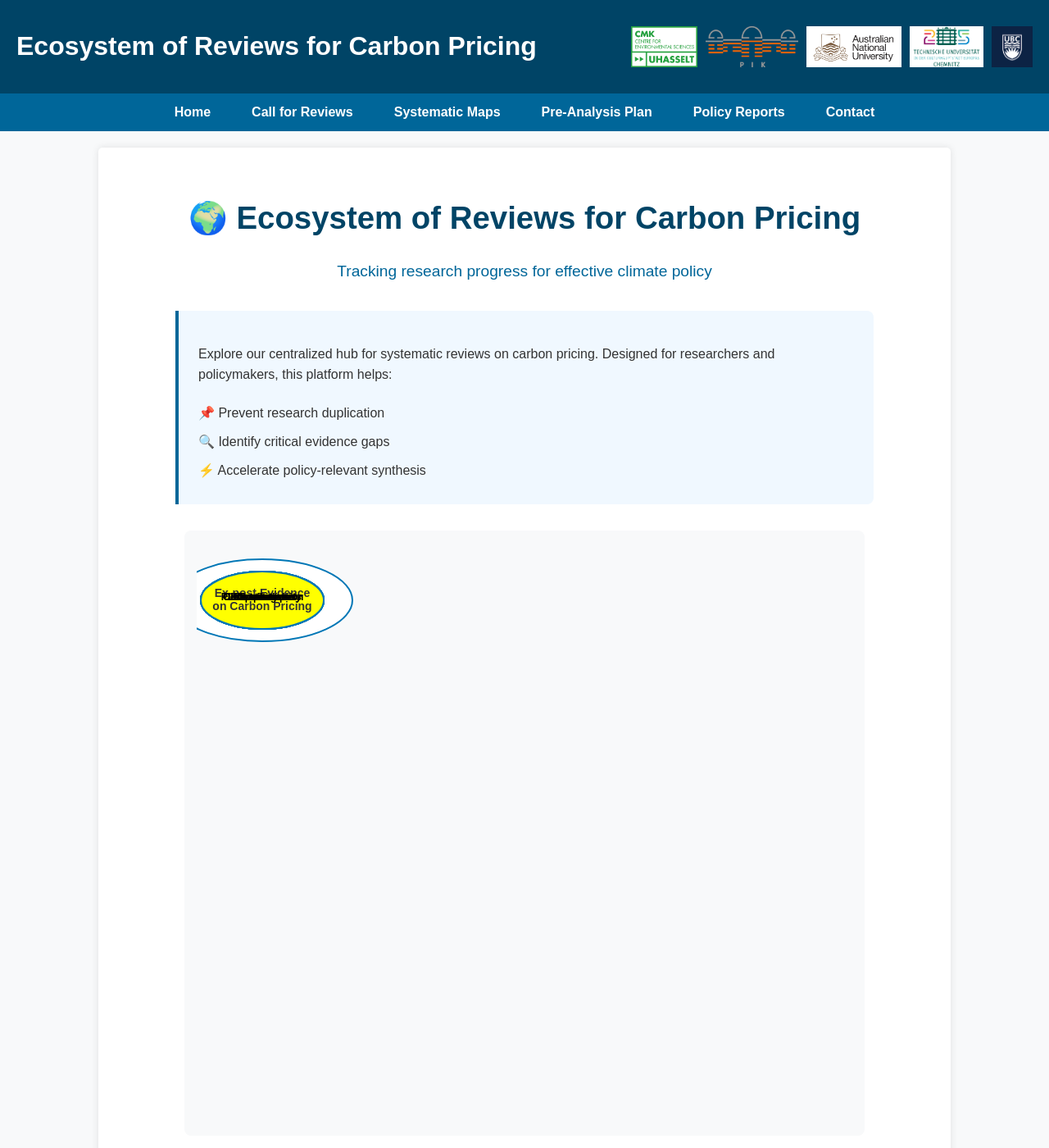
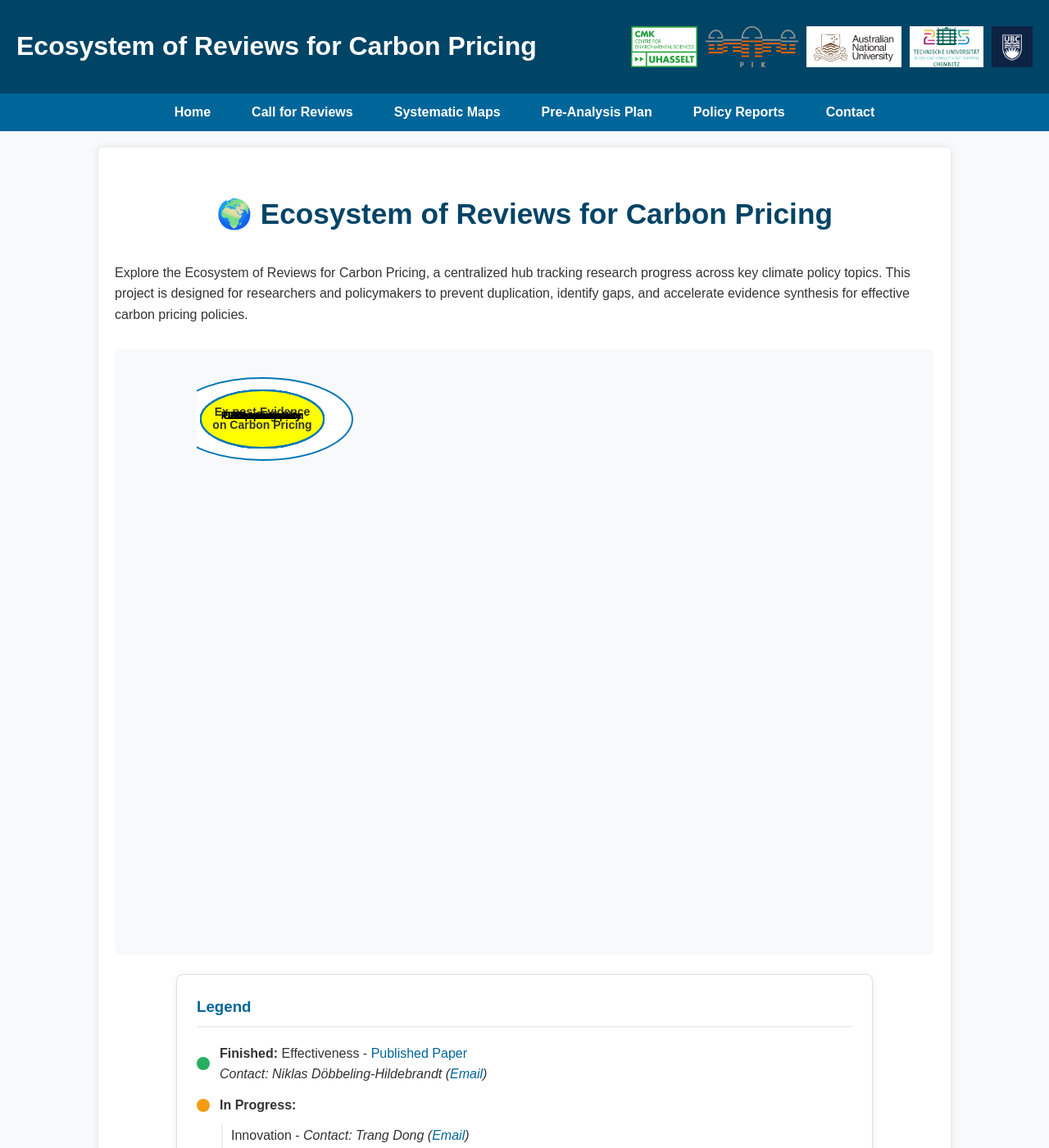
Before and after one commit to trangdtk-vnu/ecosystem-reviews, a Jekyll site: the page built from index.md, in a window 1280 px wide and 1400 px high. Shown: the whole window at 82% size. Built offline with Jekyll 4.4.1, drawn with Linux system fonts in a browser that asks for light colours; some of the changed text lies outside the part shown.

Commit message:
Update index.md

```diff
--- a/index.md
+++ b/index.md
@@ -3,74 +3,60 @@ layout: default
 title: Home
 ---
 
-<div class="home-header">
+<div class="header-container">
   <h1>🌍 Ecosystem of Reviews for Carbon Pricing</h1>
-  <p class="tagline">Tracking research progress for effective climate policy</p>
 </div>
 
-<div class="intro-card">
-  <p>Explore our centralized hub for systematic reviews on carbon pricing. Designed for researchers and policymakers, this platform helps:</p>
-  <ul class="feature-list">
-    <li>📌 Prevent research duplication</li>
-    <li>🔍 Identify critical evidence gaps</li>
-    <li>⚡ Accelerate policy-relevant synthesis</li>
-  </ul>
-</div>
+Explore the Ecosystem of Reviews for Carbon Pricing, a centralized hub tracking research progress across key climate policy topics.
+This project is designed for researchers and policymakers to prevent duplication, identify gaps, and accelerate evidence synthesis for effective carbon pricing policies.
 
-<!-- Map Section -->
-<div class="map-section">
+
+<div class="content-wrapper">
+  <!-- Interactive Graph Section -->
   <div class="graph-container">
     <iframe src="/ecosystem-reviews/carbon_pricing_graph.html" width="800" height="700" style="border:none;"></iframe>
   </div>
 
-  <!-- Legend positioned below map -->
+  <!-- Legend Section -->
   <div class="legend-box">
-    <h3><i class="fas fa-key"></i> Legend</h3>
-    <div class="legend-items">
-      <div class="legend-item">
-        <div class="color-dot finished"></div>
-        <div class="legend-text">
-          <strong>Completed:</strong> Effectiveness -
-          <a href="https://www.nature.com/articles/s41467-024-48512-w" target="_blank">Published Paper</a>
-          <div class="contact-badge">
-            <i class="fas fa-envelope"></i> Niklas Döbbeling-Hildebrandt
-          </div>
-        </div>
+    <h3>Legend</h3>
+    <div class="legend-item">
+      <div class="color-dot finished"></div>
+      <div class="legend-text">
+        <strong>Finished:</strong> Effectiveness -
+        <a href="https://www.nature.com/articles/s41467-024-48512-w" target="_blank">Published Paper</a><br>
+        <em>Contact: Niklas Döbbeling-Hildebrandt (<a href="mailto:niklas.doebbeling-hildebrandt@pik-potsdam.de">Email</a>)</em>
       </div>
+    </div>
 
-      <div class="legend-item">
-        <div class="color-dot in-progress"></div>
-        <div class="legend-text">
-          <strong>In Progress:</strong>
-          <div class="sub-items">
-            <div>Innovation <span class="contact-badge"><i class="fas fa-envelope"></i> Trang Dong</span></div>
-            <div>Carbon Intensity <span class="contact-badge"><i class="fas fa-envelope"></i> XXXX</span></div>
-            <div>Leakage <span class="contact-badge"><i class="fas fa-envelope"></i> YYYY</span></div>
-            <div>Labour Market <span class="contact-badge"><i class="fas fa-envelope"></i> ZZZZ</span></div>
-          </div>
-        </div>
+    <div class="legend-item">
+      <div class="color-dot in-progress"></div>
+      <div class="legend-text">
+        <strong>In Progress:</strong>
       </div>
+    </div>
+    <div class="sub-items">
+      <div>Innovation - <em>Contact: Trang Dong (<a href="mailto:trang.dong@uhasselt.be">Email</a>)</em></div>
+      <div>Carbon Intensity - <em>Contact: XXXX (<a href="mailto:XXXX@example.com">Email</a>)</em></div>
+      <div>Leakage - <em>Contact: YYYY (<a href="mailto:YYYY@example.com">Email</a>)</em></div>
+      <div>Labour Market - <em>Contact: ZZZZ (<a href="mailto:ZZZZ@example.com">Email</a>)</em></div>
+    </div>
 
-      <div class="legend-item">
-        <div class="color-dot needs-review"></div>
-        <div class="legend-text">
-          <strong>Needs Review:</strong> Distribution, Public Perception, Competitiveness
-        </div>
+    <div class="legend-item">
+      <div class="color-dot needs-review"></div>
+      <div class="legend-text">
+        <strong>Needs Review:</strong> Distribution, Public Perception, Competitiveness
       </div>
     </div>
   </div>
-</div>
 
-<!-- External Reviews Section -->
-<div class="reviews-section">
-  <h2><i class="fas fa-table"></i> External Systematic Reviews</h2>
+  <!-- External Reviews Table -->
   <div class="table-container">
+    <h2>External Systematic Reviews</h2>
     {% include reviews-table.html %}
-  </div>
-  <div class="cta-box">
-    <p>Have a review to contribute?</p>
-    <a href="mailto:xxx@gmail.com" class="cta-button">
-      <i class="fas fa-paper-plane"></i> Suggest an Addition
-    </a>
+    <p class="contribute-note">
+      <strong>How to contribute?</strong>
+      Email <a href="mailto:xxx@gmail.com">xxx@gmail.com</a> to suggest additions.
+    </p>
   </div>
 </div>
```
